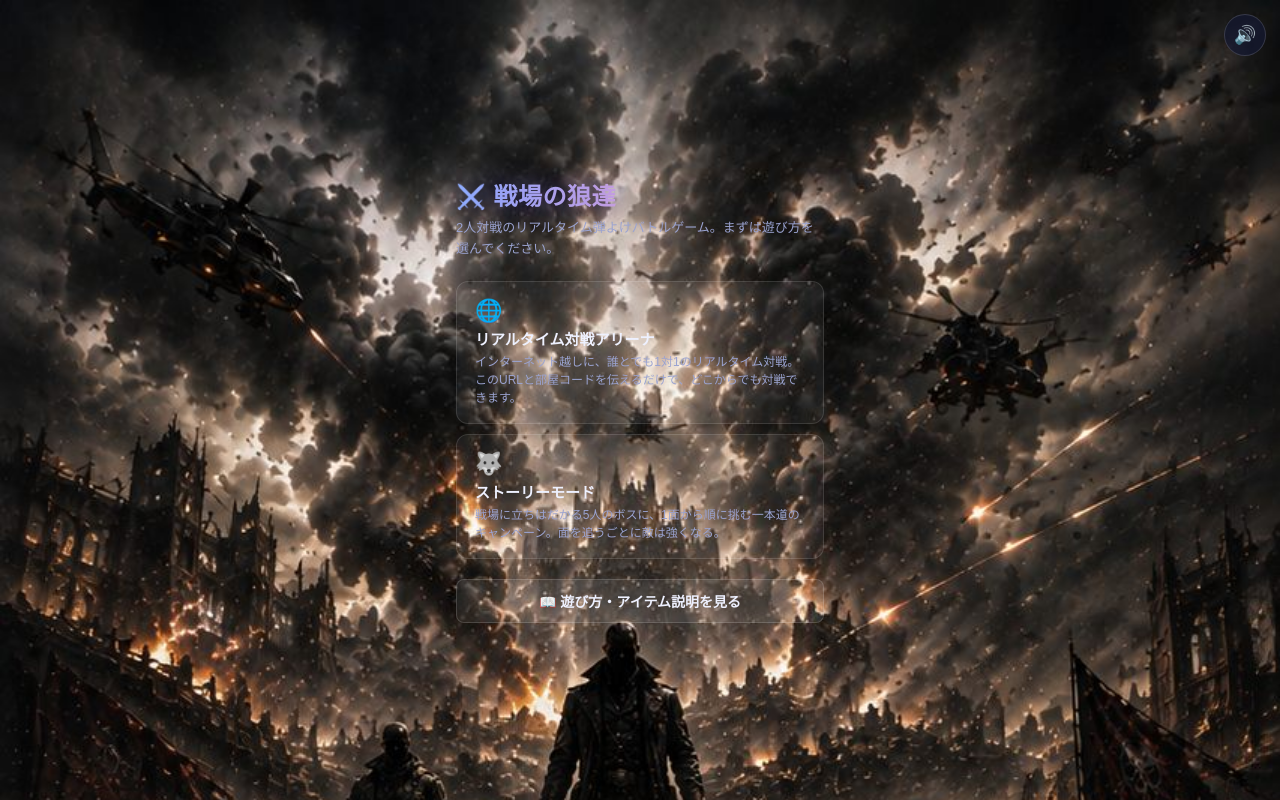
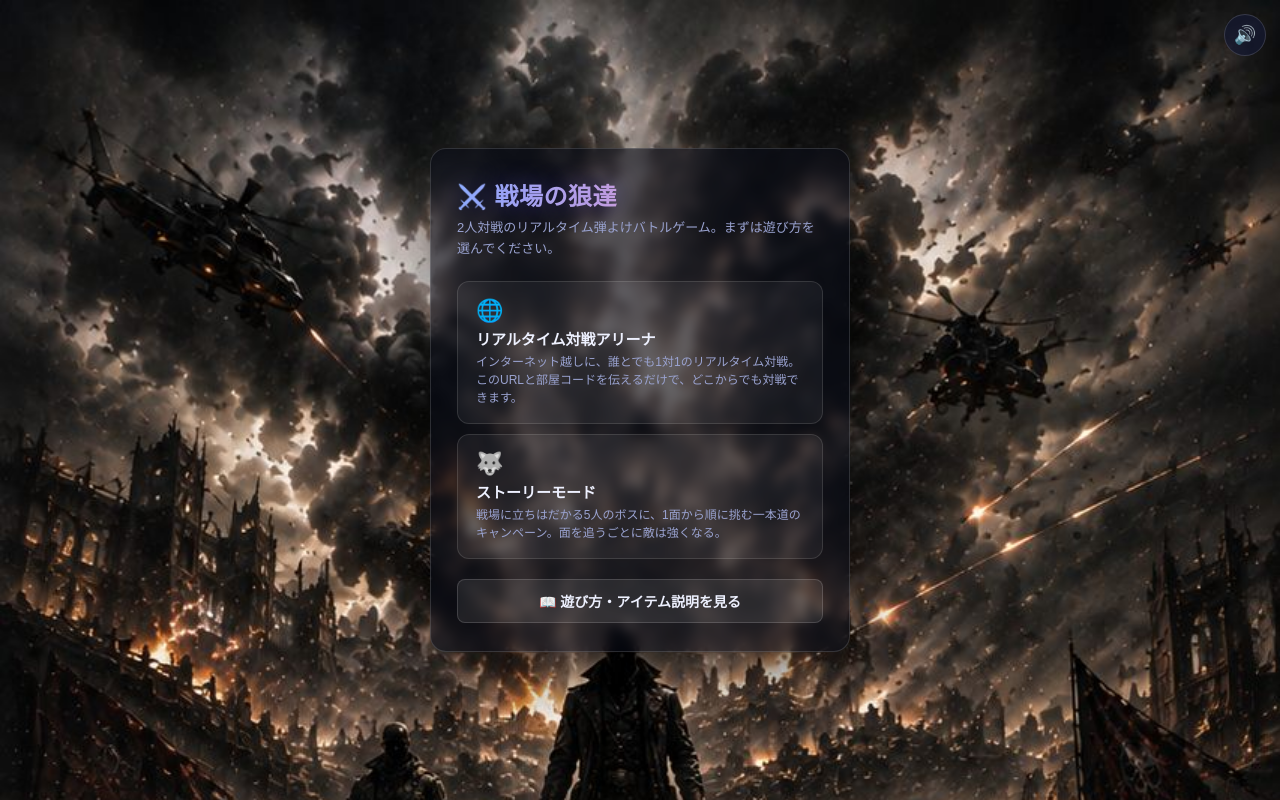
Before and after one commit to butabutabutabuta737-svg/battle-arena, a website: page public/index.html in a window 1280 px wide. Drawn offline with Linux system fonts and the light colour scheme.

Commit message:
Make title card a visible frosted panel instead of fully transparent
Fully transparent text was unreadable against the busy background art.
The card now keeps a dark blurred glass background + border/shadow
(rgba(8,10,22,0.62) + backdrop-filter blur) so the title/button text
stays legible while the artwork still shows through clearly.

```diff
--- a/public/style.css
+++ b/public/style.css
@@ -33,9 +33,7 @@ html, body {
 
 /* Title screen background art — fills the full mobile viewport (100dvh, falling back to vh
    for browsers without dvh support) rather than just the .screen div's own content height, so
-   it never letterboxes short of the actual screen edges on phones with dynamic browser UI. The
-   card/buttons on top stay exactly as before, just with their own backgrounds stripped (see
-   below) so this art shows straight through instead of being covered by a solid panel. */
+   it never letterboxes short of the actual screen edges on phones with dynamic browser UI. */
 #modeSelect {
   min-height: 100vh;
   min-height: 100dvh;
@@ -43,10 +41,15 @@ html, body {
   background-size: cover;
   background-position: center top;
 }
+/* Card stays as a visible "glass" panel (not fully transparent) so the title/button text has
+   enough contrast to read against the busy artwork — a frosted dark panel plus blur, rather
+   than the plain opaque .card default, so the art is still clearly visible through it. */
 #modeSelect .card {
-  background: transparent;
-  border: none;
-  box-shadow: none;
+  background: rgba(8, 10, 22, 0.62);
+  backdrop-filter: blur(6px);
+  -webkit-backdrop-filter: blur(6px);
+  border: 1px solid rgba(255, 255, 255, 0.14);
+  box-shadow: 0 20px 60px rgba(0, 0, 0, 0.55);
 }
 
 .card {
```
